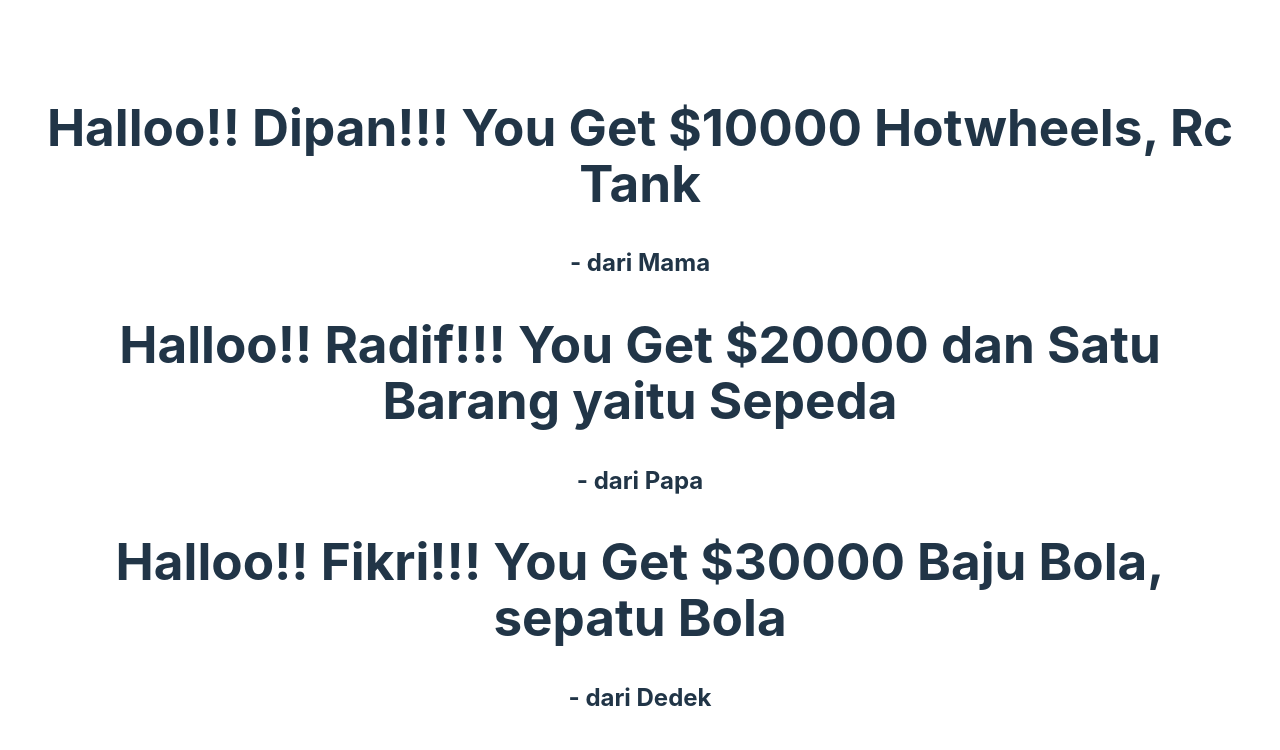
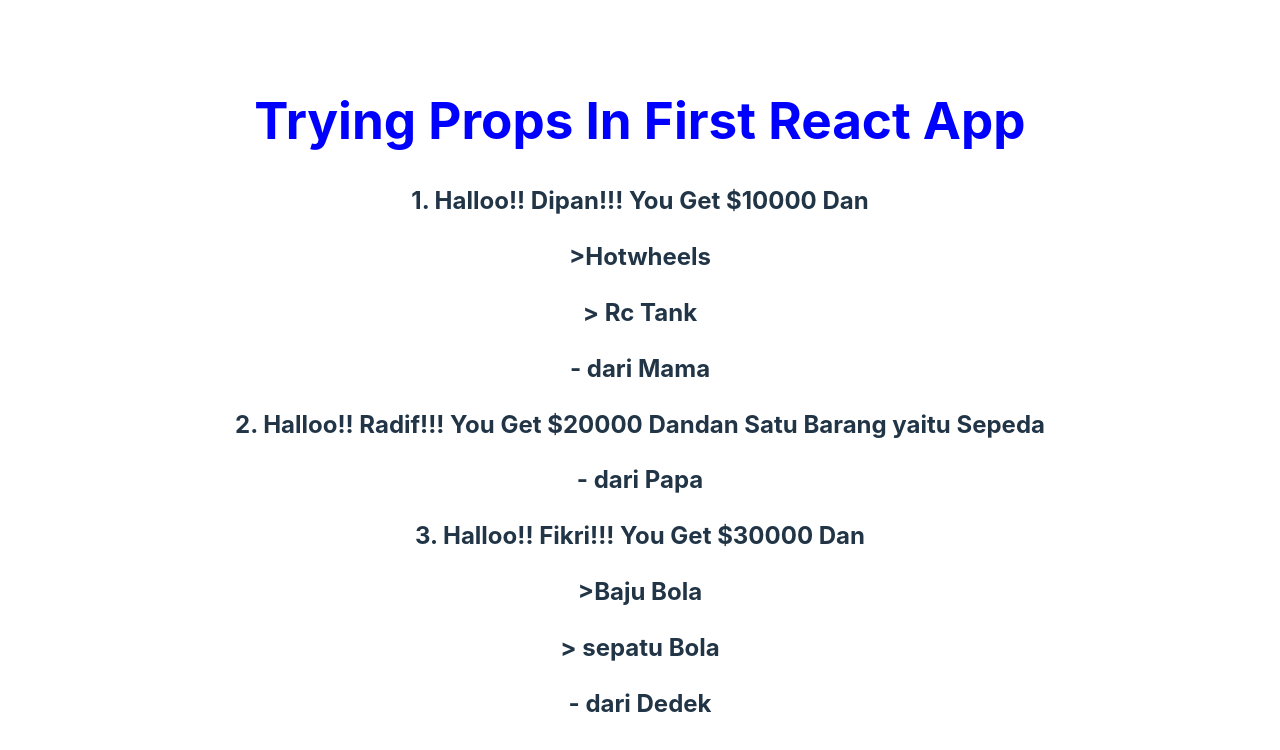
Before and after one commit to amaliradifan/First-React-App, a React (Vite) app: page / in a window 1280 px wide. Shown: the top 750 px of the page. Built offline with nearby package versions, Linux system fonts and the light colour scheme.

Commit message:
menerapkan style dan menggunakan fungsi map pada array

```diff
--- a/src/App.jsx
+++ b/src/App.jsx
@@ -1,10 +1,11 @@
 import "./App.css";
 import Greet from "./greet";
-import Name from "./Name";
+import Heading from "./Heading";
 
 function App() {
 	return (
 		<div>
+			<Heading color="Blue" />
 			<Greet
 				name="Dipan"
 				from="Mama"
--- a/src/Greet.jsx
+++ b/src/Greet.jsx
@@ -1,11 +1,19 @@
 function Greet({ name, from = "Anonymous", order, get }) {
 	const money = order * 10000;
+	const isOne = get.length == 1;
 	return (
 		<>
-			<h1>
-				Halloo!! {name}!!! You Get ${money}{" "}
-				{get.length == 1 && "dan Satu Barang yaitu "} {get.join(", ")}
-			</h1>
+			<h2>
+				{order}. Halloo!! {name}!!! You Get ${money} Dan
+				{isOne && `dan Satu Barang yaitu ${get}`}
+			</h2>
+			{!isOne &&
+				get.map((e) => (
+					<h2>
+						{">"}
+						{e}
+					</h2>
+				))}
 			<h2>- dari {from}</h2>
 		</>
 	);
--- /dev/null
+++ b/src/Heading.jsx
@@ -0,0 +1,6 @@
+export default function Heading({
+	color,
+	text = "Trying Props In First React App",
+}) {
+	return <h1 style={{ color: color }}>{text}</h1>;
+}
```
